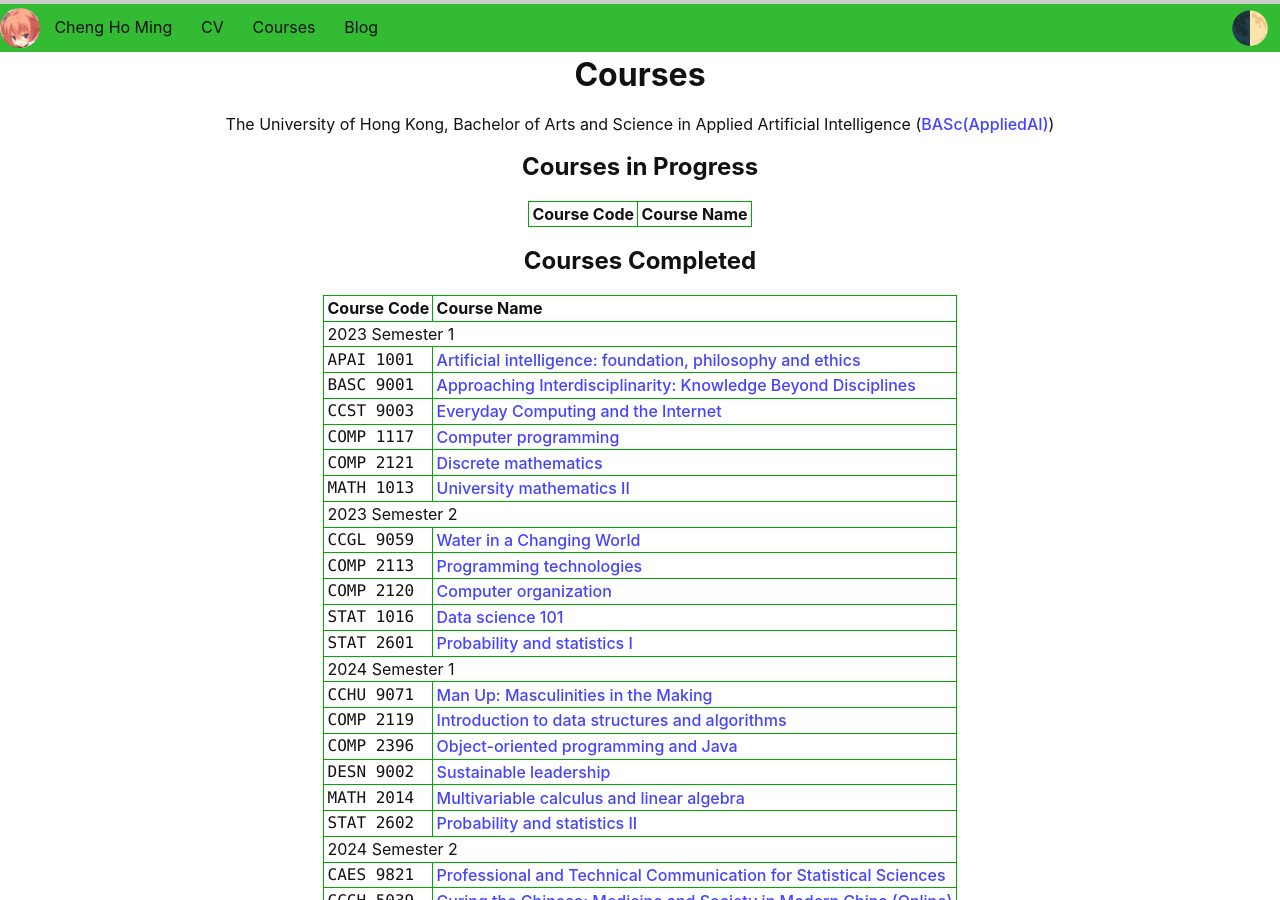
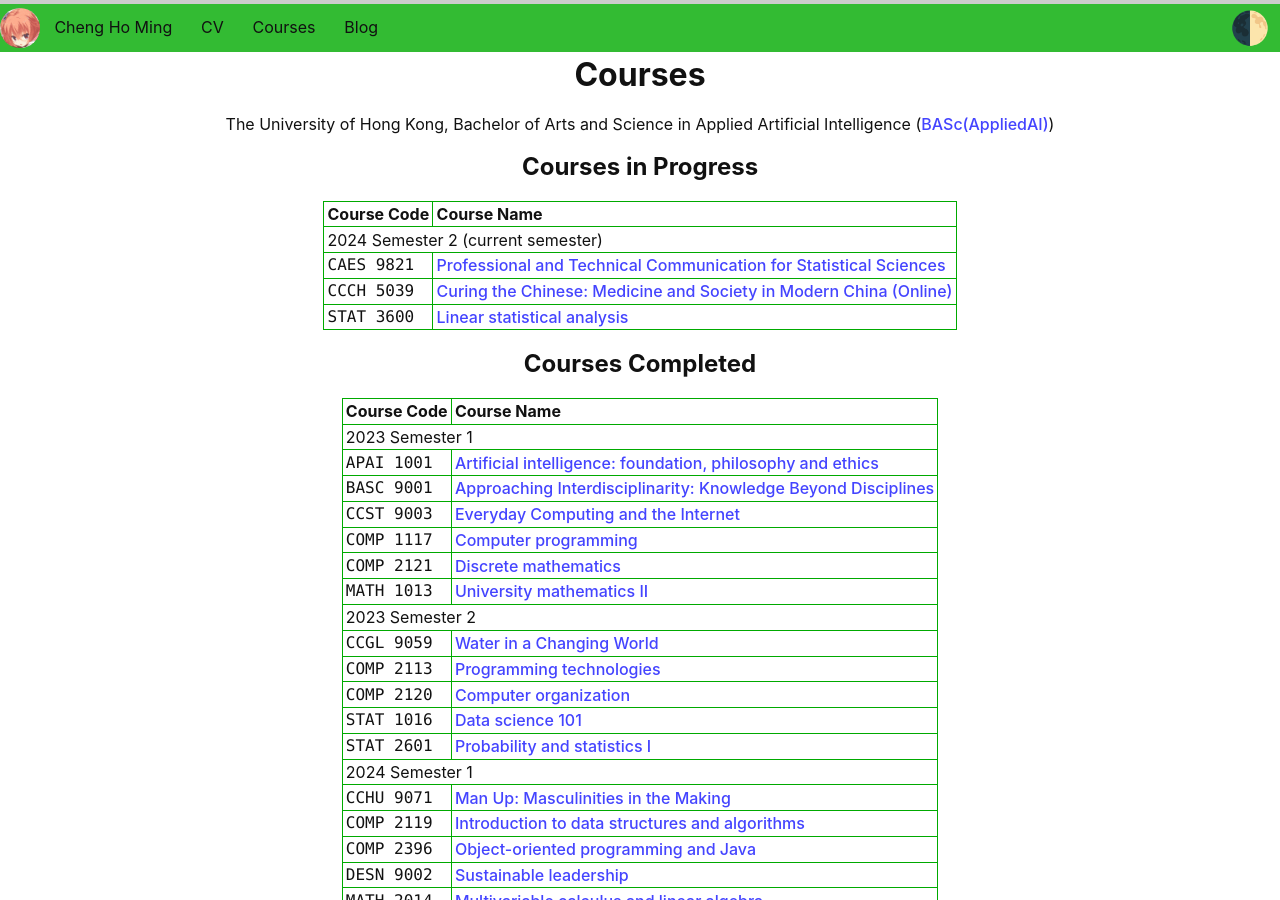
Before and after one commit to eric15342335/eric15342335.github.io, a Jekyll site: the page built from pages/courses.html, in a window 1280 px wide and 900 px high. Built offline with Jekyll 4.4.1, drawn with Linux system fonts in a browser that asks for light colours; some of the changed lines change nothing that is shown; some of the changed text lies outside the part shown.

Commit message:
Refactors course display with improved logic and docs
Enhances code organization and maintainability:
- Adds comprehensive JSDoc comments
- Implements semester status computation logic
- Improves error handling and table rendering
- Updates constants naming for clarity
- Adds new STAT3600 course to catalog

Makes transcript link text more descriptive

```diff
--- a/assets/courses.json
+++ b/assets/courses.json
@@ -131,5 +131,12 @@
     "url": "https://commoncore.hku.hk/ccch5039/",
     "semester": 2,
     "year": 2024
+  },
+  {
+    "code": "STAT 3600",
+    "name": "Linear statistical analysis",
+    "url": "https://webapp.science.hku.hk/sr4/servlet/enquiry?Type=Course&course_code=STAT3600",
+    "semester": 2,
+    "year": 2024
   }
 ]
--- a/pages/courses.html
+++ b/pages/courses.html
@@ -47,7 +47,7 @@
     </table>
 
     <p>
-      <a href="/assets/ChengHoMingTranscript.pdf">Transcript</a>
+      <a href="/assets/ChengHoMingTranscript.pdf">Download Transcript</a>
     </p>
   </div>
 
--- a/src/courses.js
+++ b/src/courses.js
@@ -1,11 +1,15 @@
 "use strict";
 
+// Constants for table element IDs
 const TABLE_IDS = {
   IN_PROGRESS: "in-progress-table",
   STUDIED: "studied-table"
 };
 
+// Get the current year
 const CURRENT_YEAR = new Date().getFullYear();
+
+// Determine the current semester based on the current month
 const CURRENT_SEMESTER = (function() {
   const now = new Date();
   const month = now.getMonth() + 1; // getMonth() returns 0-11
@@ -19,9 +23,13 @@
   }
 })();
 
+// Path to the courses JSON file
 const COURSES_JSON_PATH = "/assets/courses.json";
+
+// CSS class for fixed-width fonts
 const FIXED_WIDTH_FONT_CLASS = "fixed-width-font";
 
+// Object keys for course properties
 const COURSE_PROPERTIES = {
   CODE: "code",
   NAME: "name",
@@ -30,98 +38,186 @@
   YEAR: "year"
 };
 
-const currentTimeframeText = " (current semester)";
-const upcomingTimeframeText = " (upcoming semester)";
+// Text indicators for current and upcoming semesters
+const CURRENT_TIMEFRAME_TEXT = " (current semester)";
+const UPCOMING_TIMEFRAME_TEXT = " (upcoming semester)";
 
-// Use XMLHttpRequest instead of fetch
+/**
+ * Fetch courses data using XMLHttpRequest.
+ * @param {Function} callback - Function to call with the fetched data or error.
+ */
 function fetchCourses(callback) {
-  var xhr = new XMLHttpRequest();
+  const xhr = new XMLHttpRequest();
   xhr.open("GET", COURSES_JSON_PATH, true);
+
   xhr.onreadystatechange = function() {
-    if (xhr.readyState === 4 && xhr.status === 200) {
-      try {
-        var data = JSON.parse(xhr.responseText);
-        callback(null, data);
-      } catch (error) {
-        callback(error, []);
+    if (xhr.readyState === 4) { // Request is complete
+      if (xhr.status === 200) { // Success
+        try {
+          const data = JSON.parse(xhr.responseText);
+          callback(null, data);
+        } catch (parseError) {
+          callback(parseError, []);
+        }
+      } else { // Error
+        callback(new Error("Failed to fetch courses."), []);
       }
-    } else if (xhr.readyState === 4) {
-      callback(new Error("Failed to fetch courses."), []);
     }
   };
+
   xhr.send();
 }
 
+/**
+ * Create a table row for a course.
+ * @param {Object} course - The course object.
+ * @returns {HTMLElement} - The table row element.
+ */
 function createCourseRow(course) {
   const row = document.createElement("tr");
+
+  // Create and configure the code cell
   const codeCell = document.createElement("td");
-  codeCell.classList.add(FIXED_WIDTH_FONT_CLASS);
+  codeCell.className = FIXED_WIDTH_FONT_CLASS;
   codeCell.textContent = course[COURSE_PROPERTIES.CODE];
+  row.appendChild(codeCell);
 
+  // Create and configure the name cell with a link
   const nameCell = document.createElement("td");
   const link = document.createElement("a");
   link.href = course[COURSE_PROPERTIES.URL];
   link.textContent = course[COURSE_PROPERTIES.NAME];
+  link.target = "_blank"; // Open link in a new tab
   nameCell.appendChild(link);
+  row.appendChild(nameCell);
 
-  row.appendChild(codeCell);
-  row.appendChild(nameCell);
   return row;
 }
 
+/**
+ * Determine if a given course is current/future based on internal logic.
+ * This function treats "2024 Semester 2" logically as "2025 Semester 2" behind the scenes.
+ * @param {Number} originalYear
+ * @param {Number} originalSemester
+ * @returns {Object} - { isCurrent: Boolean, isFuture: Boolean }
+ */
+function computeSemesterStatus(originalYear, originalSemester) {
+  // We'll treat 2024 Semester 2 as if it were 2025 Semester 2 for logic only.
+  let logicYear = originalYear;
+  let logicSemester = originalSemester;
+
+  // If the course is 2024 Semester 2, override for logic
+  if (logicYear === 2024 && logicSemester === 2) {
+    logicYear = 2025;
+    logicSemester = 2;
+  }
+
+  // Evaluate if it's current or future based on the logicYear/logicSemester
+  const isCurrent =
+    (logicYear === CURRENT_YEAR && logicSemester === CURRENT_SEMESTER);
+  const isFuture =
+    (logicYear > CURRENT_YEAR) ||
+    (logicYear === CURRENT_YEAR && logicSemester > CURRENT_SEMESTER);
+
+  return {
+    isCurrent: isCurrent,
+    isFuture: isFuture
+  };
+}
+
+/**
+ * Display the list of courses in the appropriate tables.
+ * @param {Array} courses - Array of course objects.
+ */
 function displayCourses(courses) {
   const loadingSpinner = document.getElementById("loading-spinner");
   const courseTables = document.getElementById("course-tables");
 
   // Hide loading spinner and show course tables
-  loadingSpinner.style.display = "none";
-  courseTables.style.display = "block";
+  if (loadingSpinner) {
+    loadingSpinner.style.display = "none";
+  }
+  if (courseTables) {
+    courseTables.style.display = "block";
+  }
 
   const inProgressTable = document.getElementById(TABLE_IDS.IN_PROGRESS);
   const studiedTable = document.getElementById(TABLE_IDS.STUDIED);
 
-  let currentSemesterYear = null;
-  let currentTable = null;
+  let currentSemesterYearDisplayed = null;
+  let currentTargetTable = null;
 
-  for (var i = 0; i < courses.length; i++) {
-    var course = courses[i];
-    var year = course[COURSE_PROPERTIES.YEAR];
-    var semester = course[COURSE_PROPERTIES.SEMESTER];
-    var isCurrent = year === CURRENT_YEAR && semester === CURRENT_SEMESTER;
-    var isFuture = year > CURRENT_YEAR || (year === CURRENT_YEAR && semester > CURRENT_SEMESTER);
+  // Sort courses by year and semester in ascending order (as originally stored)
+  courses.sort(function(a, b) {
+    if (a[COURSE_PROPERTIES.YEAR] !== b[COURSE_PROPERTIES.YEAR]) {
+      return a[COURSE_PROPERTIES.YEAR] - b[COURSE_PROPERTIES.YEAR];
+    }
+    return a[COURSE_PROPERTIES.SEMESTER] - b[COURSE_PROPERTIES.SEMESTER];
+  });
 
-    var semesterYear = year + " Semester " + semester;
-    var targetTable = isCurrent || isFuture ? inProgressTable : studiedTable;
+  // Iterate through each course to display it in the appropriate table
+  for (let i = 0; i < courses.length; i++) {
+    const course = courses[i];
 
-    if (semesterYear !== currentSemesterYear || targetTable !== currentTable) {
-      currentSemesterYear = semesterYear;
-      currentTable = targetTable;
-      const semesterRow = document.createElement("tr");
-      const semesterCell = document.createElement("td");
-      semesterCell.setAttribute("colspan", "2");
-      semesterCell.textContent = semesterYear;
+    const originalYear = course[COURSE_PROPERTIES.YEAR];
+    const originalSemester = course[COURSE_PROPERTIES.SEMESTER];
+    const { isCurrent, isFuture } = computeSemesterStatus(originalYear, originalSemester);
 
+    // This is the text we actually show the user, preserving "2024 Semester 2"
+    const displayedSemesterYear = originalYear + " Semester " + originalSemester;
+
+    // Decide which table to put this course in
+    const targetTable = (isCurrent || isFuture) ? inProgressTable : studiedTable;
+
+    // If it's a new semester or a new table, add a semester header row
+    if (displayedSemesterYear !== currentSemesterYearDisplayed || targetTable !== currentTargetTable) {
+      currentSemesterYearDisplayed = displayedSemesterYear;
+      currentTargetTable = targetTable;
+
+      const semesterHeaderRow = document.createElement("tr");
+      const semesterHeaderCell = document.createElement("td");
+      semesterHeaderCell.setAttribute("colspan", "2");
+      semesterHeaderCell.textContent = displayedSemesterYear;
+
+      // Append timeframe indicators if applicable
       if (isCurrent) {
-        semesterCell.textContent += currentTimeframeText;
+        semesterHeaderCell.textContent += CURRENT_TIMEFRAME_TEXT;
       } else if (isFuture) {
-        semesterCell.textContent += upcomingTimeframeText;
+        semesterHeaderCell.textContent += UPCOMING_TIMEFRAME_TEXT;
       }
 
-      semesterRow.appendChild(semesterCell);
-      targetTable.appendChild(semesterRow);
+      semesterHeaderRow.appendChild(semesterHeaderCell);
+
+      if (targetTable) {
+        targetTable.appendChild(semesterHeaderRow);
+      }
     }
 
-    const row = createCourseRow(course);
-    targetTable.appendChild(row);
+    // Create and append the course row to the target table
+    if (targetTable) {
+      const courseRow = createCourseRow(course);
+      targetTable.appendChild(courseRow);
+    }
   }
 }
 
-document.addEventListener("DOMContentLoaded", function() {
+/**
+ * Initialize the course display process once the DOM is fully loaded.
+ */
+function initializeCourseDisplay() {
   fetchCourses(function(error, courses) {
     if (!error) {
       displayCourses(courses);
     } else {
       console.error("Error fetching courses:", error);
+      // Optionally, display an error message to the user
+      const loadingSpinner = document.getElementById("loading-spinner");
+      if (loadingSpinner) {
+        loadingSpinner.textContent = "Failed to load courses.";
+      }
     }
   });
-});
+}
+
+// Wait until DOM is ready, then initialize course display
+document.addEventListener("DOMContentLoaded", initializeCourseDisplay);
```
